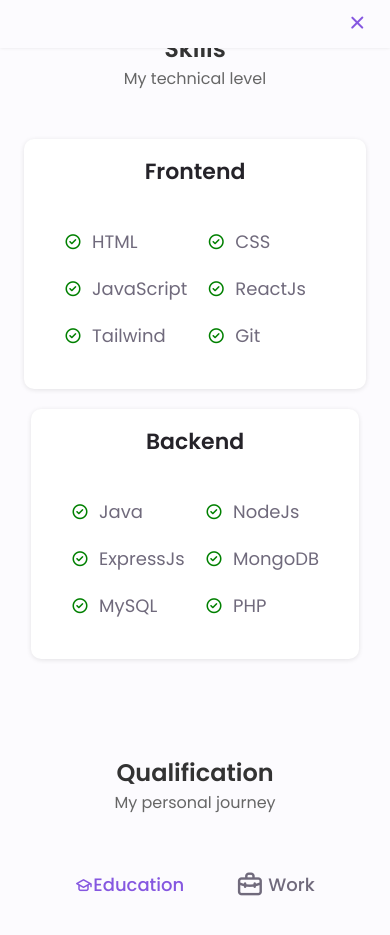
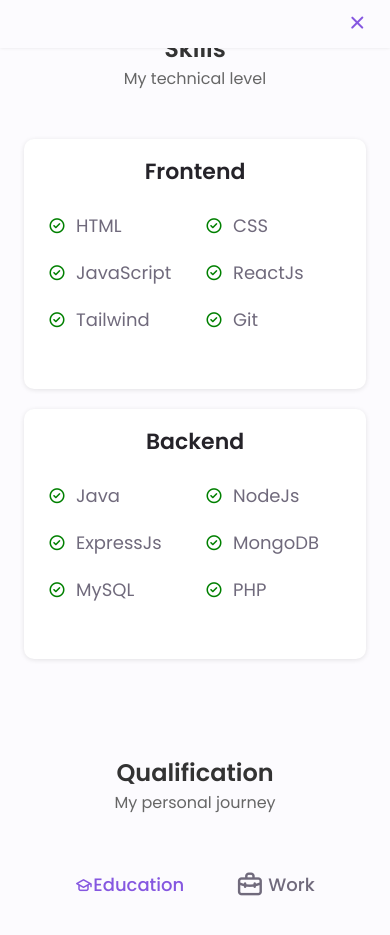
Before and after one commit to Vasuvachhani/Myportfolio, a plain HTML site: page index.html in a window 390 px wide. Shown: the part 1640-2575 px from the top of the page. Drawn offline with nearby package versions, Linux system fonts and the light colour scheme.

Commit message:
update skill

```diff
--- a/assets/css/style.css
+++ b/assets/css/style.css
@@ -460,6 +460,7 @@
         display: flex;
         justify-content: center;
         gap: 20px;
+        flex-wrap: wrap; /* Ensure the cards wrap on smaller screens */
     }
 
     .skills_card {
@@ -469,7 +470,9 @@
         box-shadow: 0 1px 5px rgba(0, 0, 0, 0.1);
         padding: 1rem;
         text-align: left;
-        min-height: 250px;  /* Minimum height for consistency */
+        min-height: 250px; /* Minimum height for consistency */
+        width: 100%; /* Ensure full width in the container */
+        box-sizing: border-box; /* Include padding and border in the element's total width and height */
     }
 
     .skills_inn {
@@ -486,17 +489,17 @@
 
     .skills_list {
         list-style: none;
-        padding: 1.5rem;
+        padding: 0.5rem;
         width: 100%; /* Full width of its parent */
         display: grid;
-        grid-template-columns: repeat(2, 1fr); /* Create three columns */
+        grid-template-columns: repeat(2, 1fr); /* Create two columns */
         gap: 20px;
     }
 
     .skills_item {
         display: flex;
         align-items: center;
-        font-size:larger;
+        font-size: larger;
     }
 
     .uil-check-circle {
@@ -505,12 +508,6 @@
     }
 
     @media (max-width: 768px) {
-        .skills_item {
-            display: flex;
-            align-items: center;
-            font-size:large;
-        }
-
         .skills_container {
             flex-direction: column;
             align-items: center;
@@ -518,13 +515,18 @@
 
         .skills_card {
             flex-basis: 100%;
-            min-height: 250px;  /* Adjust min-height for smaller screens */
+            min-height: 250px; /* Adjust min-height for smaller screens */
         }
 
         .skills_list {
             grid-template-columns: 1fr 1fr; /* Adjust to 2 columns on smaller screens */
         }
     }
+
+    body.dark-theme .skills_card {
+        background: var(--skills-card-bg); /* Dark theme background for skill cards */
+    }
+
 
 
     /* ==================QUALIFICATION=============== */
```
